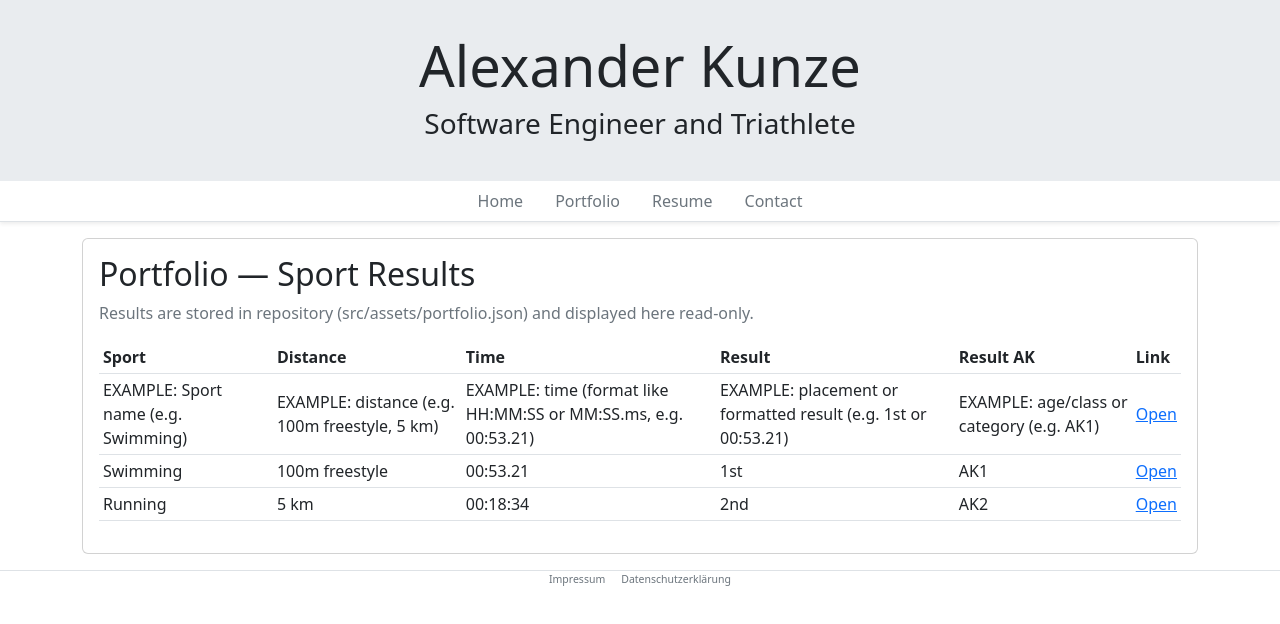
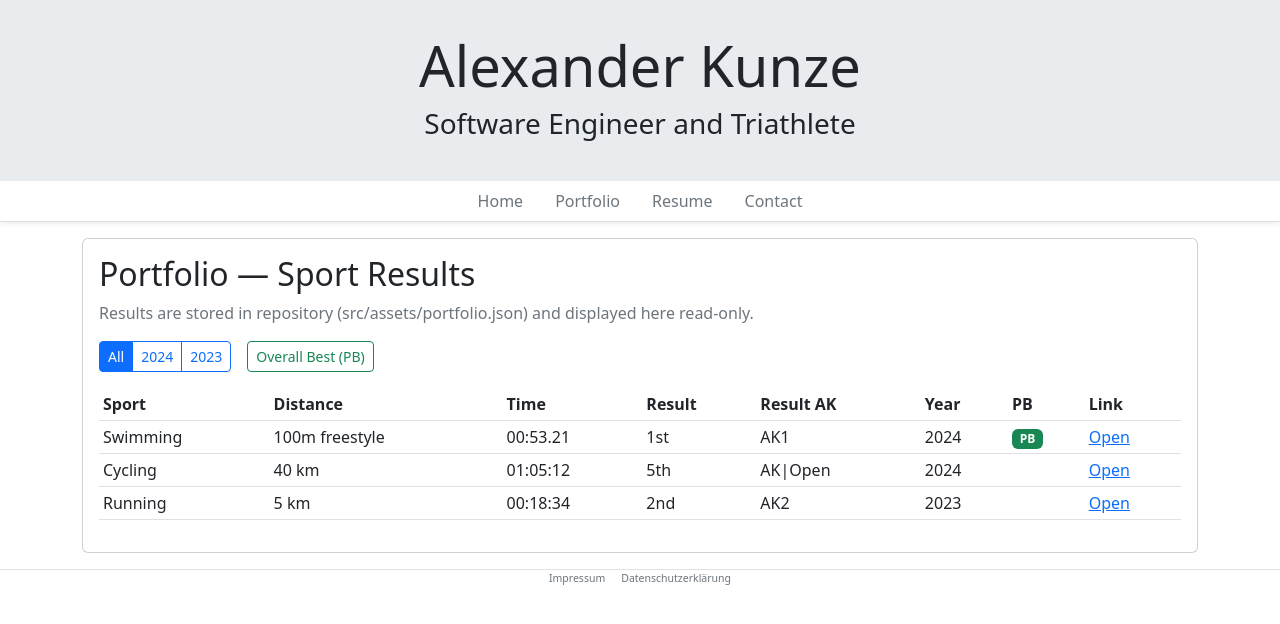
Before and after one commit to Ryyvive/alex-kunze, an Angular app: page /portfolio in a window 1280 px wide. Shown: the top 624 px of the page. Built offline with nearby package versions, Linux system fonts and the light colour scheme.

Commit message:
feat(portfolio): add year buttons and Overall Best (PB) filtering; extend portfolio.json with year and pb fields\n\nEntries with "pb": true are shown by Overall Best

```diff
--- a/src/app/portfolio/portfolio.component.html
+++ b/src/app/portfolio/portfolio.component.html
@@ -3,10 +3,21 @@
     <h2 class="card-title">Portfolio — Sport Results</h2>
     <p class="text-muted">Results are stored in repository (src/assets/portfolio.json) and displayed here read-only.</p>
 
+    <div class="mb-3">
+      <div class="btn-group" role="group" aria-label="years">
+        <button type="button" class="btn btn-sm" [ngClass]="{'btn-outline-primary': selectedYear!=='all','btn-primary': selectedYear==='all' && !overallBest}" (click)="selectYear('all')">All</button>
+        <button *ngFor="let y of years" type="button" class="btn btn-sm" [ngClass]="{'btn-primary': selectedYear===y && !overallBest,'btn-outline-primary': !(selectedYear===y && !overallBest)}" (click)="selectYear(y)">{{ y }}</button>
+      </div>
+
+      <div class="btn-group ms-3" role="group">
+        <button type="button" class="btn btn-sm" [ngClass]="{'btn-success': overallBest,'btn-outline-success': !overallBest}" (click)="toggleOverallBest()">Overall Best (PB)</button>
+      </div>
+    </div>
+
     <div *ngIf="loading" class="text-center py-3">Loading…</div>
-    <div *ngIf="!loading && entries.length === 0" class="text-muted">No entries to show.</div>
+    <div *ngIf="!loading && filteredEntries.length === 0" class="text-muted">No entries to show.</div>
 
-    <div *ngIf="entries.length > 0" class="table-responsive">
+    <div *ngIf="filteredEntries.length > 0" class="table-responsive">
       <table class="table table-sm">
         <thead>
           <tr>
@@ -15,16 +26,22 @@
             <th>Time</th>
             <th>Result</th>
             <th>Result AK</th>
+            <th>Year</th>
+            <th>PB</th>
             <th>Link</th>
           </tr>
         </thead>
         <tbody>
-          <tr *ngFor="let e of entries">
+          <tr *ngFor="let e of filteredEntries">
             <td>{{ e.sport }}</td>
             <td>{{ e.distance }}</td>
             <td>{{ e.time }}</td>
             <td>{{ e.result }}</td>
             <td>{{ e.resultAk }}</td>
+            <td>{{ e.year || '-' }}</td>
+            <td>
+              <span *ngIf="e.pb" class="badge bg-success">PB</span>
+            </td>
             <td>
               <a *ngIf="e.link" [href]="e.link" target="_blank" rel="noopener">Open</a>
             </td>
--- a/src/app/portfolio/portfolio.component.ts
+++ b/src/app/portfolio/portfolio.component.ts
@@ -8,6 +8,8 @@ interface Entry {
   result: string;
   resultAk: string;
   link?: string;
+  year?: number;
+  pb?: boolean;
 }
 
 @Component({
@@ -19,12 +21,42 @@ export class PortfolioComponent implements OnInit {
   entries: Entry[] = [];
   loading = true;
 
+  years: number[] = [];
+  selectedYear: number | 'all' = 'all';
+  overallBest = false;
+
   constructor(private http: HttpClient) {}
 
   ngOnInit(): void {
     this.http.get<Entry[]>('/assets/portfolio.json').subscribe({
-      next: data => { this.entries = data || []; this.loading = false; },
+      next: data => {
+        this.entries = (data || []).filter(e => !(e as any).example);
+        this.computeYears();
+        this.loading = false;
+      },
       error: () => { this.entries = []; this.loading = false; }
     });
   }
+
+  private computeYears(): void {
+    const set = new Set<number>();
+    for (const e of this.entries) if (e.year) set.add(e.year);
+    this.years = Array.from(set).sort((a,b) => b - a);
+  }
+
+  selectYear(y: number | 'all'){
+    this.selectedYear = y;
+    if (y !== 'all') this.overallBest = false;
+  }
+
+  toggleOverallBest(){
+    this.overallBest = !this.overallBest;
+    if (this.overallBest) this.selectedYear = 'all';
+  }
+
+  get filteredEntries(): Entry[] {
+    if (this.overallBest) return this.entries.filter(e => e.pb === true);
+    if (this.selectedYear === 'all') return this.entries.slice().sort((a,b) => (b.year || 0) - (a.year || 0));
+    return this.entries.filter(e => e.year === this.selectedYear).sort((a,b) => (b.year || 0) - (a.year || 0));
+  }
 }
--- a/src/assets/portfolio.json
+++ b/src/assets/portfolio.json
@@ -7,6 +7,8 @@
     "result": "EXAMPLE: placement or formatted result (e.g. 1st or 00:53.21)",
     "resultAk": "EXAMPLE: age/class or category (e.g. AK1)",
     "link": "EXAMPLE: optional URL to official result (https://...)",
+    "year": "EXAMPLE: year (e.g. 2024)",
+    "pb": "EXAMPLE: true if personal best / overall best",
     "note": "Keep this example entry or remove it. Maintain the file as a JSON array of objects with the shown fields. After editing, rebuild and redeploy to update the live site."
   },
   {
@@ -15,7 +17,9 @@
     "time": "00:53.21",
     "result": "1st",
     "resultAk": "AK1",
-    "link": "https://example.com/result/1"
+    "link": "https://example.com/result/1",
+    "year": 2024,
+    "pb": true
   },
   {
     "sport": "Running",
@@ -23,6 +27,18 @@
     "time": "00:18:34",
     "result": "2nd",
     "resultAk": "AK2",
-    "link": "https://example.com/result/2"
+    "link": "https://example.com/result/2",
+    "year": 2023,
+    "pb": false
+  },
+  {
+    "sport": "Cycling",
+    "distance": "40 km",
+    "time": "01:05:12",
+    "result": "5th",
+    "resultAk": "AK|Open",
+    "link": "https://example.com/result/3",
+    "year": 2024,
+    "pb": false
   }
 ]
```
